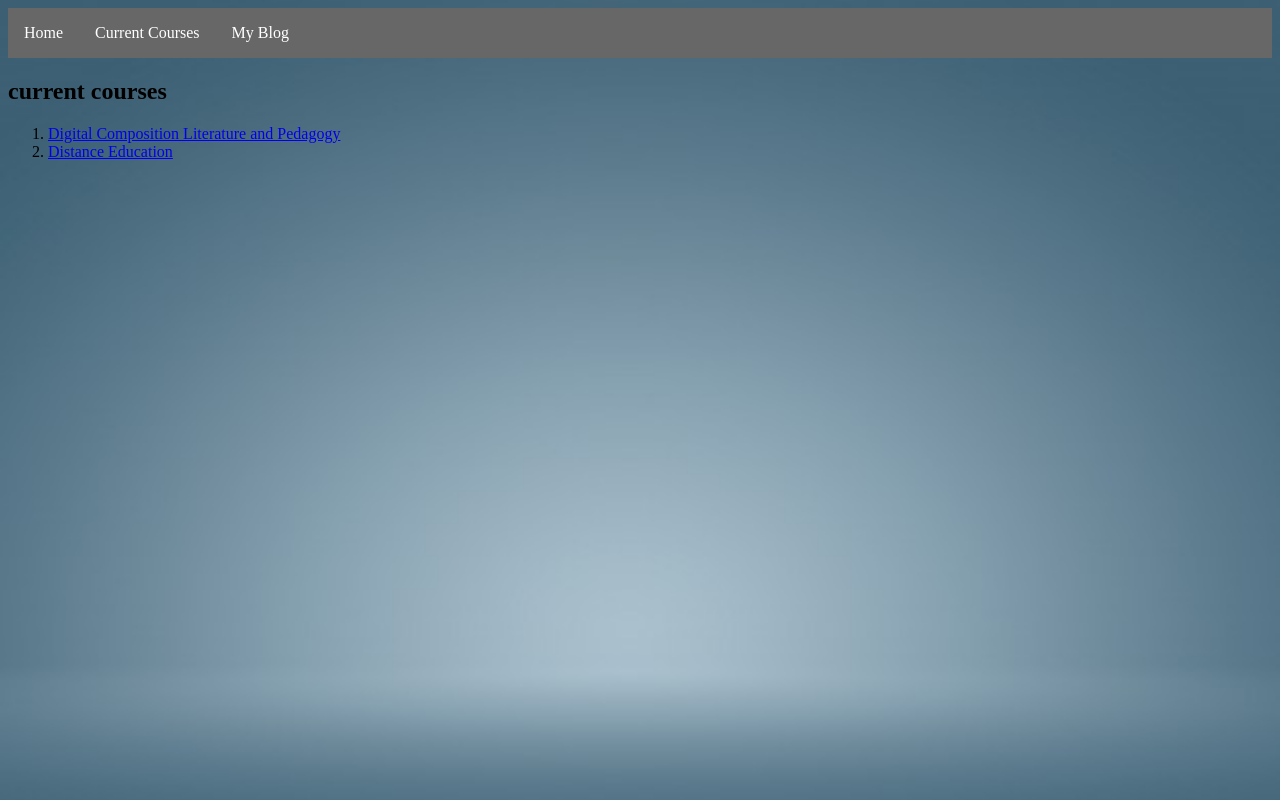
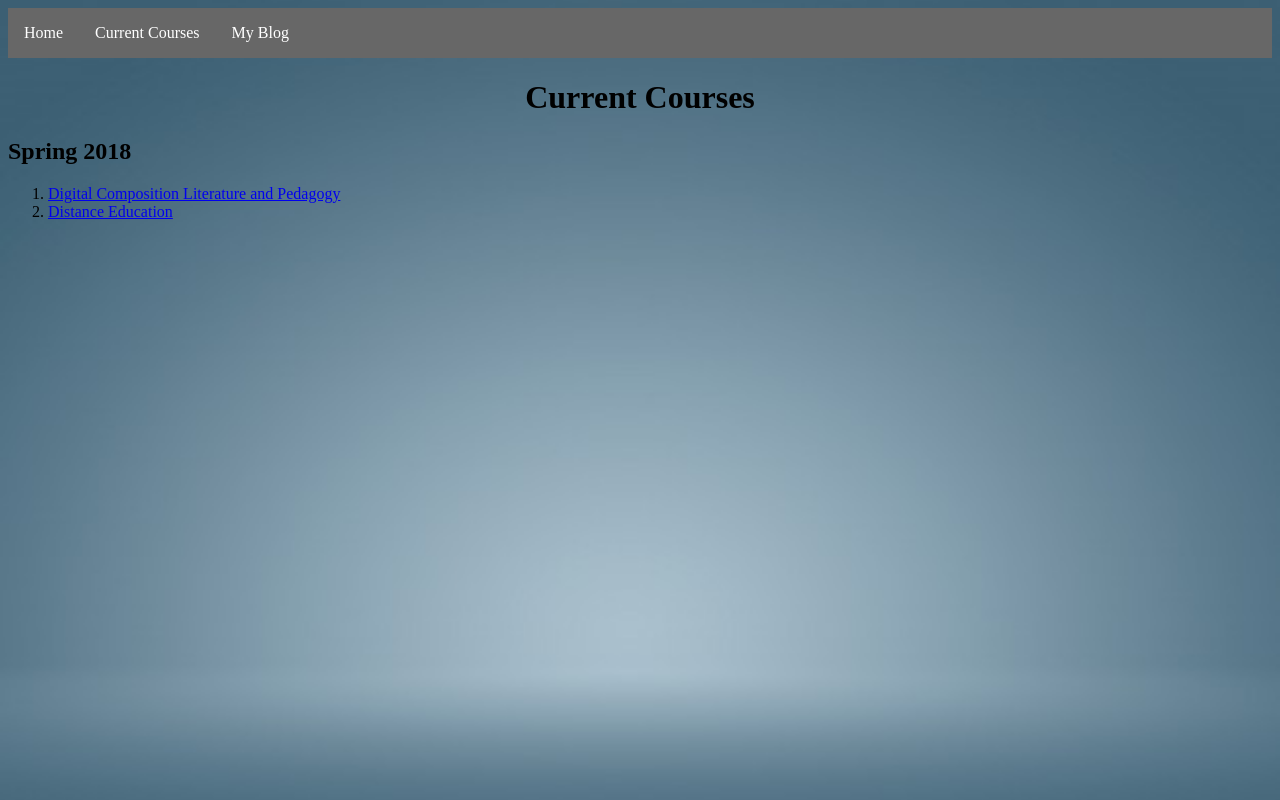
Before and after one commit to Alaklobi/alaklobi.github.io, a plain HTML site: page currentcourses.html in a window 1280 px wide. Drawn offline with Linux system fonts and the light colour scheme.

Commit message:
Update currentcourses.html

```diff
--- a/currentcourses.html
+++ b/currentcourses.html
@@ -47,8 +47,8 @@
 	    <!--<li><a href="https://alaklobi.github.io/aboutme">About Me</a></li>-->
 	 </ul>
     </div>
-
-     <h2> current courses </h2>
+	  <center> <h1> Current Courses </h1> </center>
+     <h2> Spring 2018 </h2>
         <ol >
                    <li> <a href="https://alaklobi.github.io/digitalcomposition.html"> Digital Composition Literature and Pedagogy </a> </li>
 		   <li> <a href="https://alaklobi.github.io/distanceeducation.html"> Distance Education </a> </li>
```
